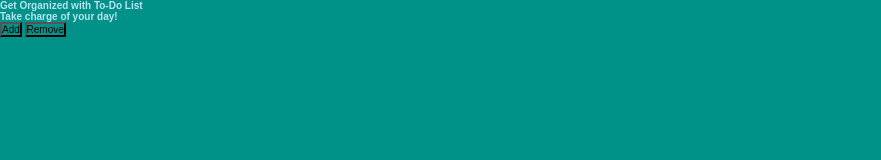
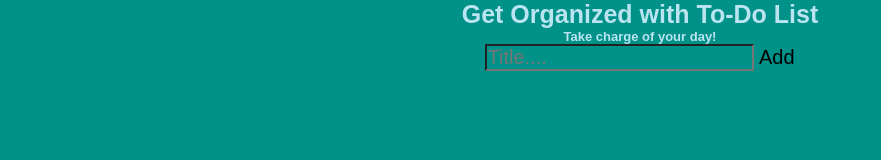
Before and after one commit to satya4nayak/To-do-list, a plain HTML site: page index.html in a window 1280 px wide. Shown: the whole page, without its empty margins (0-881 px from the left). Drawn offline with Linux system fonts and the light colour scheme.

Commit message:
new file:   .vscode/settings.json 	modified:   index.html 	modified:   style.css

```diff
--- a/index.html
+++ b/index.html
@@ -10,10 +10,11 @@
     <div class="header">
         <h1>Get Organized with To-Do List</h1>
         <h6>Take charge of your day!</h6>
+        <center>
+        <input type="text" id="Input" placeholder="Title....">
+        <span onclick="newElement()" class="Addbutton">Add</span>
+        </center>
     </div>
-    <button type="submit">Add</button>
-    <button type="button">Remove</button>
-
     <script src="script.js"></script>
 </body>
 </html>
--- a/style.css
+++ b/style.css
@@ -2,12 +2,27 @@
     margin: 0;
     padding: 0;
     font-family: Arial, Helvetica, sans-serif;
-    font-size: 10px;
+    font-size: 20px;
     background-color: #009189;
 }
 .body{
-
+    align-items: center;
+    font-size: 15px;
 }
-.header{
+.header h1{
+    display: flex;
     color: #bae4f0;
+    align-items: center;
+    justify-content: center;
+    font-size: 25px;
 }
+.header h6{
+    display: flex;
+    color: #bae4f0;
+    align-items: center;
+    justify-content: center;
+    font-size: small;
+}
+.buttons .hover{
+    cursor: pointer;
+}
```
